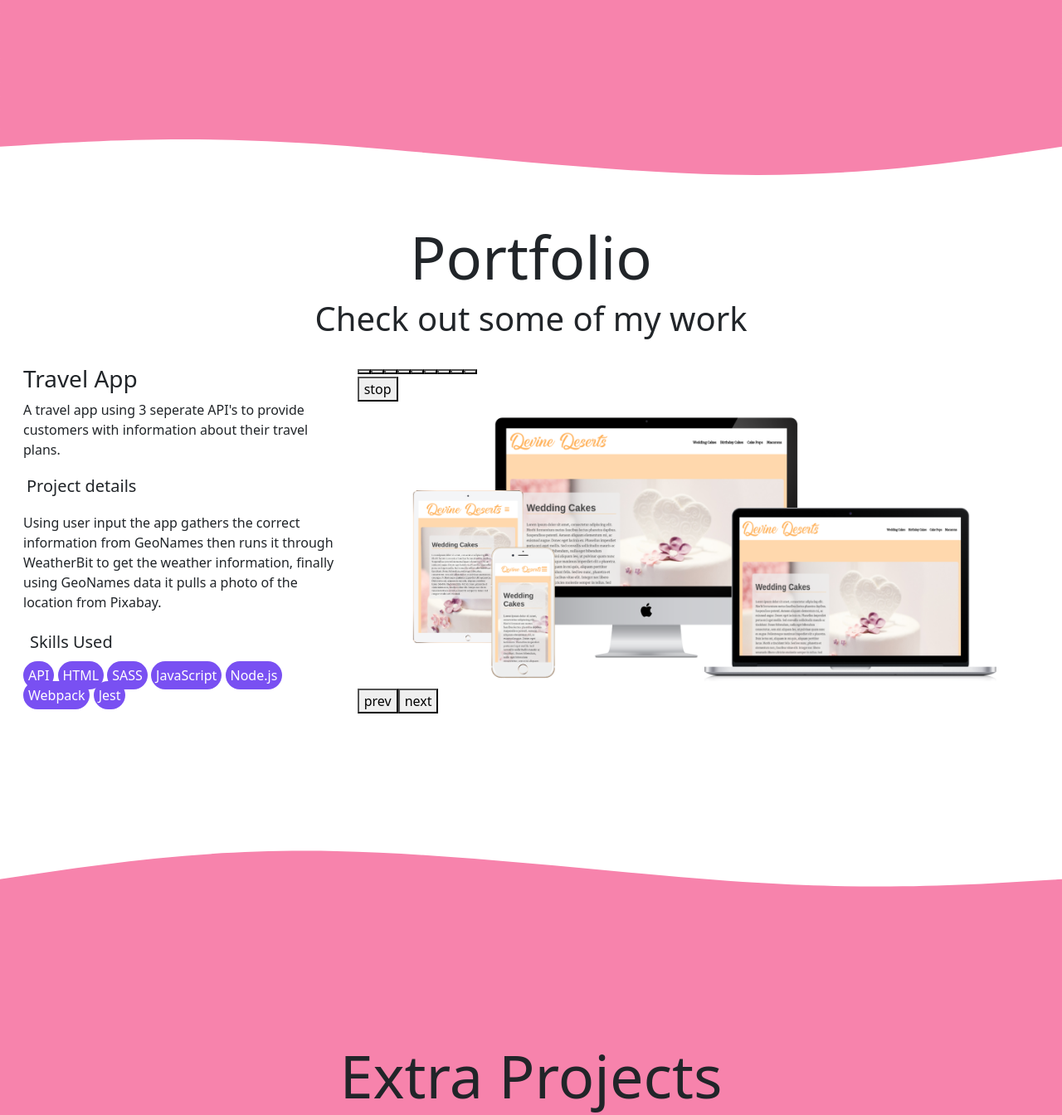
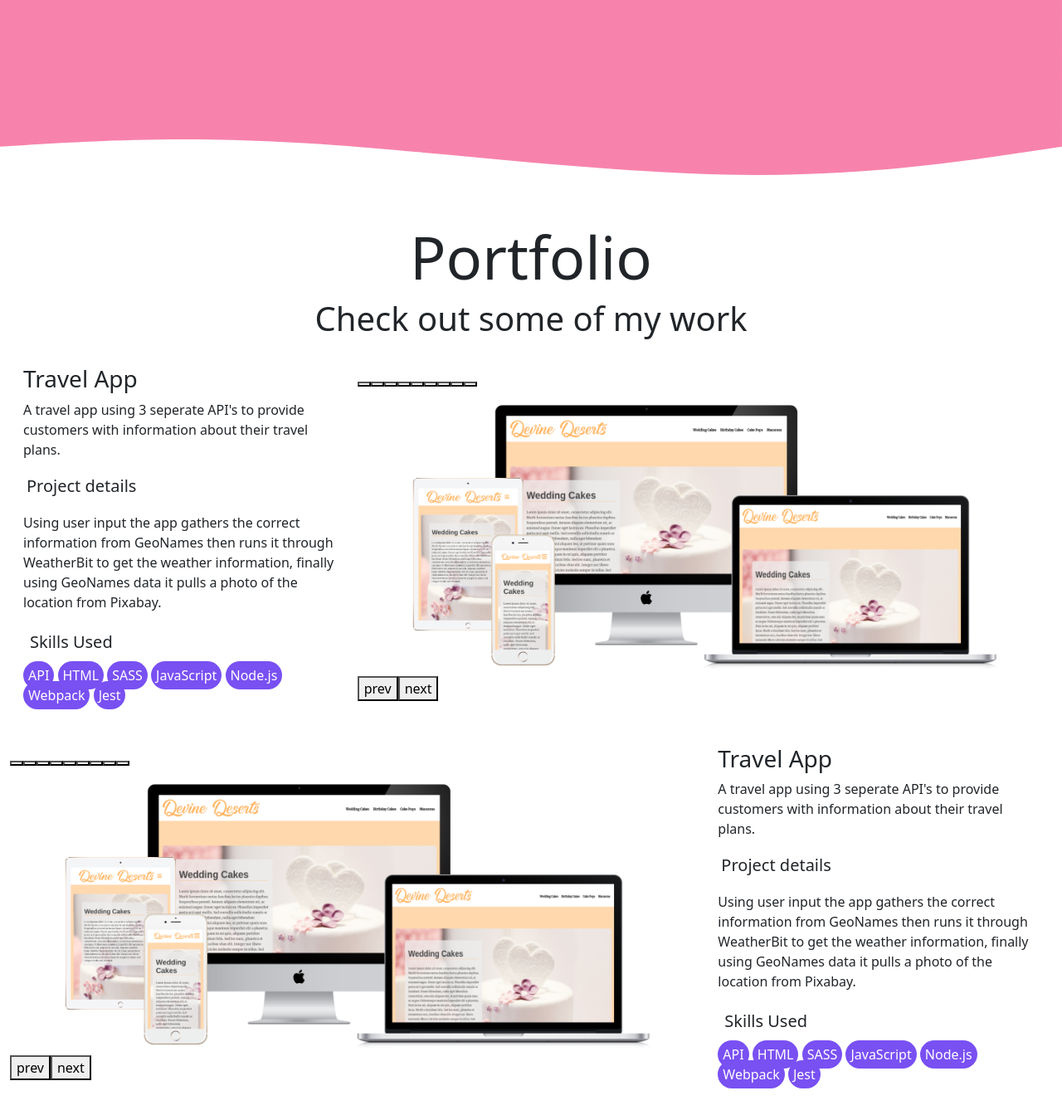
Before and after one commit to Jeneara/Portfolio, a PHP site: page / in a window 1280 px wide. Shown: the part 626-1970 px from the top of the page at 83% size. Run offline with PHP 8.4, Linux system fonts and the light colour scheme; some libraries are stand-ins or nearby versions.

Commit message:
caro update

```diff
--- a/index.html
+++ b/index.html
@@ -161,10 +161,9 @@
                 <p class="display-6 fw-lead">Check out some of my work</p>
         </section>
         <!-- First Card -->
-        <div class="container-fluid mb-3 bg-white">
+        <div class="container-fluid mb-3 bg-white" data-aos="fade-left" >
             <div class="row g-0">
                 <div class="col-md-4">
-
                     <div class="card-body">
                         <h3 class="card-title">Travel App</h3>
                         <p class="card-text">A travel app using 3 seperate API's to provide customers with
@@ -208,6 +207,106 @@
                 </div>
             </div>
         </div>
+
+        <!-- Second Card -->
+        <div class="container-fluid mb-3 bg-white" data-aos="fade-right">
+            <div class="row g-0">
+                <div class="col-md-8">
+                    <div class="container-fluid">
+                        <div class="my-slider">
+                            <div><img src="assets/landingpage.png" alt="" class="img-fluid rounded-start float-start p-2"></div>
+                            <div><img src="assets/landingpage.png" alt="" class="img-fluid rounded-start float-start p-2"></div>
+                            <div><img src="assets/landingpage.png" alt="" class="img-fluid rounded-start float-start p-2"></div>
+                            <div><img src="assets/landingpage.png" alt="" class="img-fluid rounded-start float-start p-2"></div>
+                            <div><img src="assets/landingpage.png" alt="" class="img-fluid rounded-start float-start p-2"></div>
+                            <div><img src="assets/landingpage.png" alt="" class="img-fluid rounded-start float-start p-2"></div>
+                            <div><img src="assets/landingpage.png" alt="" class="img-fluid rounded-start float-start p-2"></div>
+                            <div><img src="assets/landingpage.png" alt="" class="img-fluid rounded-start float-start p-2"></div>
+                            <div><img src="assets/landingpage.png" alt="" class="img-fluid rounded-start float-start p-2"></div>
+                        </div>
+                    </div>
+                </div>
+                <div class="col-md-4">
+                    <div class="card-body">
+                        <h3 class="card-title">Travel App</h3>
+                        <p class="card-text">A travel app using 3 seperate API's to provide customers with
+                            information about their travel plans.
+                        </p>
+                        <h5 class="p-1">Project details</h5>
+                        </p>
+                        Using user input the app gathers the correct information from GeoNames then runs it
+                        through WeatherBit to get the weather information, finally using GeoNames data it
+                        pulls a photo of the location from Pixabay.
+                        </p>
+                        <!-- GITHUB LINK -->
+                        <div>
+                            <h5 class="p-2">Skills Used</h5>
+                            <div class="">
+                                <span class="skills rounded-pill fw-normal">API</span>
+                                <span class="skills rounded-pill fw-normal">HTML</span>
+                                <span class="skills rounded-pill fw-normal">SASS</span>
+                                <span class="skills rounded-pill fw-normal">JavaScript</span>
+                                <span class="skills rounded-pill fw-normal">Node.js</span>
+                                <span class="skills rounded-pill fw-normal">Webpack</span>
+                                <span class="skills rounded-pill fw-normal">Jest</span>
+                            </div>
+                        </div>
+                    </div>
+                </div>
+
+            </div>
+        </div>
+
+
+
+        <!-- Third Card -->
+        <div class="container-fluid mb-3 bg-white" data-aos="fade-left">
+            <div class="row g-0">
+                <div class="col-md-4">
+                    <div class="card-body">
+                        <h3 class="card-title">Travel App</h3>
+                        <p class="card-text">A travel app using 3 seperate API's to provide customers with
+                            information about their travel plans.
+                        </p>
+                        <h5 class="p-1">Project details</h5>
+                        </p>
+                        Using user input the app gathers the correct information from GeoNames then runs it
+                        through WeatherBit to get the weather information, finally using GeoNames data it
+                        pulls a photo of the location from Pixabay.
+                        </p>
+                        <!-- GITHUB LINK -->
+                        <div>
+                            <h5 class="p-2">Skills Used</h5>
+                            <div class="">
+                                <span class="skills rounded-pill fw-normal">API</span>
+                                <span class="skills rounded-pill fw-normal">HTML</span>
+                                <span class="skills rounded-pill fw-normal">SASS</span>
+                                <span class="skills rounded-pill fw-normal">JavaScript</span>
+                                <span class="skills rounded-pill fw-normal">Node.js</span>
+                                <span class="skills rounded-pill fw-normal">Webpack</span>
+                                <span class="skills rounded-pill fw-normal">Jest</span>
+                            </div>
+                        </div>
+                    </div>
+                </div>
+                <div class="col-md-8">
+                    <div class="container-fluid">
+                        <div class="my-slider">
+                            <div><img src="assets/landingpage.png" alt="" class="img-fluid rounded-start float-start p-2"></div>
+                            <div><img src="assets/landingpage.png" alt="" class="img-fluid rounded-start float-start p-2"></div>
+                            <div><img src="assets/landingpage.png" alt="" class="img-fluid rounded-start float-start p-2"></div>
+                            <div><img src="assets/landingpage.png" alt="" class="img-fluid rounded-start float-start p-2"></div>
+                            <div><img src="assets/landingpage.png" alt="" class="img-fluid rounded-start float-start p-2"></div>
+                            <div><img src="assets/landingpage.png" alt="" class="img-fluid rounded-start float-start p-2"></div>
+                            <div><img src="assets/landingpage.png" alt="" class="img-fluid rounded-start float-start p-2"></div>
+                            <div><img src="assets/landingpage.png" alt="" class="img-fluid rounded-start float-start p-2"></div>
+                            <div><img src="assets/landingpage.png" alt="" class="img-fluid rounded-start float-start p-2"></div>
+                        </div>
+                    </div>
+                </div>
+            </div>
+        </div>
+
 
 
 
--- a/scripts.js
+++ b/scripts.js
@@ -1,11 +1,12 @@
 // Tiny Slider
-let slider = tns({
-    container: '.my-slider',
+document.querySelectorAll('.my-slider').forEach(slider => {
+    tns({
+        container: slider,
         items: 3,
-    autoplay: true,
+        autoplay: false,
         mouseDrag: true,
         swipeAngle: false,
-    speed: 400,
+        speed: 1000,
         touch: true,
         autoheight: true,
         controlsPosition: "bottom",
@@ -28,6 +29,8 @@ let slider = tns({
             }
         }
     });
+});
+
 
 // Scrollspy
 var scrollSpy = new bootstrap.ScrollSpy(document.body, {
--- a/styles.css
+++ b/styles.css
@@ -1,5 +1,4 @@
 /* Css Style Sheet */
-
 
 
 
```
Lines whose indentation alone changed are shown as unchanged.
